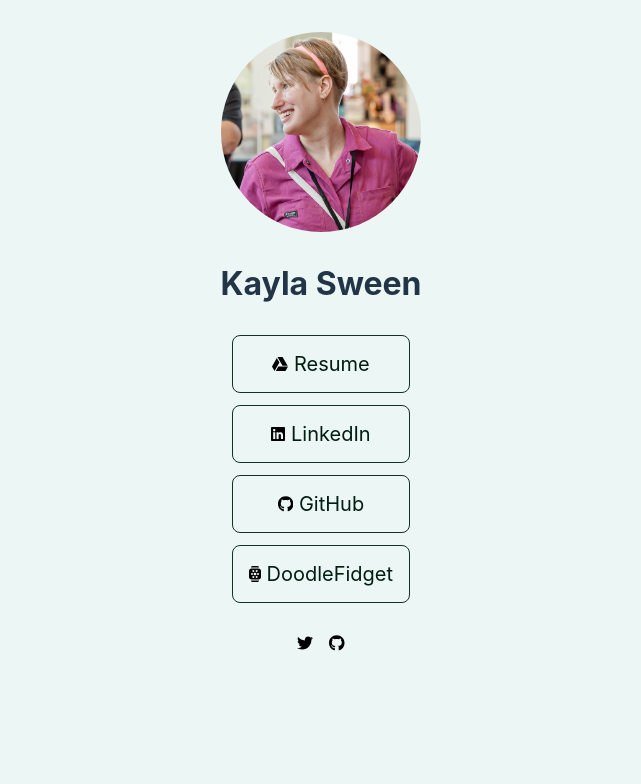
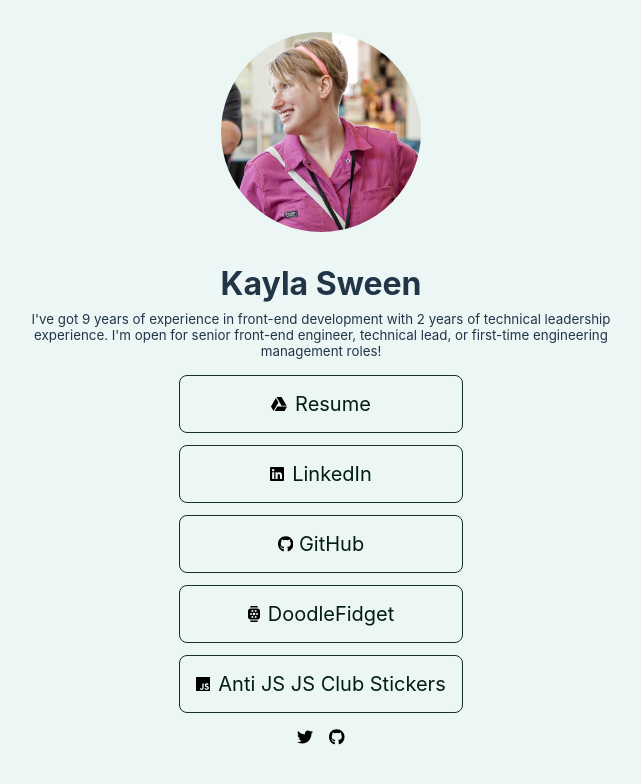
Before and after one commit to kaylasween/KaylaSweenWebsite, a SvelteKit app: page /links in a window 1280 px wide. Shown: the top 784 px of the page, without its empty margins (319-960 px from the left). Built offline with nearby package versions, Linux system fonts and the light colour scheme.

Commit message:
adding sticker link and blurb.

```diff
--- /dev/null
+++ b/src/assets/javascript.svelte
@@ -0,0 +1,8 @@
+<svg
+  xmlns="http://www.w3.org/2000/svg"
+  viewBox="0 0 448 512"
+  style="height: 1rem;"
+  ><!--!Font Awesome Free 6.5.2 by @fontawesome - https://fontawesome.com License - https://fontawesome.com/license/free Copyright 2024 Fonticons, Inc.--><path
+    d="M0 32v448h448V32H0zm243.8 349.4c0 43.6-25.6 63.5-62.9 63.5-33.7 0-53.2-17.4-63.2-38.5l34.3-20.7c6.6 11.7 12.6 21.6 27.1 21.6 13.8 0 22.6-5.4 22.6-26.5V237.7h42.1v143.7zm99.6 63.5c-39.1 0-64.4-18.6-76.7-43l34.3-19.8c9 14.7 20.8 25.6 41.5 25.6 17.4 0 28.6-8.7 28.6-20.8 0-14.4-11.4-19.5-30.7-28l-10.5-4.5c-30.4-12.9-50.5-29.2-50.5-63.5 0-31.6 24.1-55.6 61.6-55.6 26.8 0 46 9.3 59.8 33.7L368 290c-7.2-12.9-15-18-27.1-18-12.3 0-20.1 7.8-20.1 18 0 12.6 7.8 17.7 25.9 25.6l10.5 4.5c35.8 15.3 55.9 31 55.9 66.2 0 37.8-29.8 58.6-69.7 58.6z"
+  /></svg
+>
--- a/src/routes/(landing)/links.css
+++ b/src/routes/(landing)/links.css
@@ -3,6 +3,10 @@
   color: #213547;
   font-family: 'Inter', 'Avenir', 'Helvetica', 'Arial', sans-serif;
   text-align: center;
+}
+
+body {
+  margin: 0.5rem;
 }
 
 footer {
@@ -28,3 +32,11 @@
   white-space: nowrap;
   width: 1px;
 }
+
+@media (min-width: 1000px) {
+  small {
+    display: block;
+    margin: 0 auto;
+    width: 50vw;
+  }
+}
--- a/src/routes/(landing)/links/+page.svelte
+++ b/src/routes/(landing)/links/+page.svelte
@@ -1,6 +1,7 @@
 <script>
   import Github from '../../../assets/github.svelte'
   import GoogleDrive from '../../../assets/google-drive.svelte'
+  import JavaScript from '../../../assets/javascript.svelte'
   import LinkedIn from '../../../assets/linkedin.svelte'
   import Kayla from '../../../assets/kayla.jpeg'
   import Watch from '../../../assets/watch.svelte'
@@ -8,24 +9,35 @@
 
 <img src={Kayla} alt="Kayla Sween" />
 <h1>Kayla Sween</h1>
+<small
+  >I've got 9 years of experience in front-end development with 2 years of
+  technical leadership experience. I'm open for senior front-end engineer,
+  technical lead, or first-time engineering management roles!</small
+>
 <ul>
   <li>
     <a
       href="https://drive.google.com/file/d/1eLBnkfCg9BtV37Knv7CVHzSOt2LxfiVu/view?usp=sharing"
     >
       <GoogleDrive />
-      &nbsp;Resume</a
+      <span>Resume</span></a
     >
   </li>
   <li>
     <a href="https://www.linkedin.com/in/kayla-sween/"
-      ><LinkedIn />&nbsp;LinkedIn</a
+      ><LinkedIn /><span>LinkedIn</span></a
     >
   </li>
   <li><a href="https://github.com/kaylasween"><Github />&nbsp;GitHub</a></li>
   <li>
     <a href="https://apps.apple.com/us/app/doodlefidget/id6477495440"
-      ><Watch />&nbsp;DoodleFidget</a
+      ><Watch /><span>DoodleFidget</span></a
+    >
+  </li>
+  <li>
+    <a
+      href="https://www.etsy.com/listing/1306932844/anti-javascript-javascript-club-stickers"
+      ><JavaScript /><span>Anti JS JS Club Stickers</span></a
     >
   </li>
 </ul>
@@ -40,11 +52,11 @@
   }
 
   h1 {
-    margin-bottom: 1rem;
+    margin-bottom: 0.5rem;
   }
 
   ul {
-    margin: 2rem auto;
+    margin: 1rem auto;
     padding-left: 0;
     width: max-content;
   }
@@ -66,6 +78,10 @@
     text-decoration: none;
   }
 
+  a * {
+    margin-left: 0.5rem;
+  }
+
   a:hover {
     /* background: radial-gradient(40% 50% at center 100%, #fbe3e8, transparent),
       radial-gradient(80% 100% at center 120%, #ebf6f5, transparent), #95f4f1; */
```
